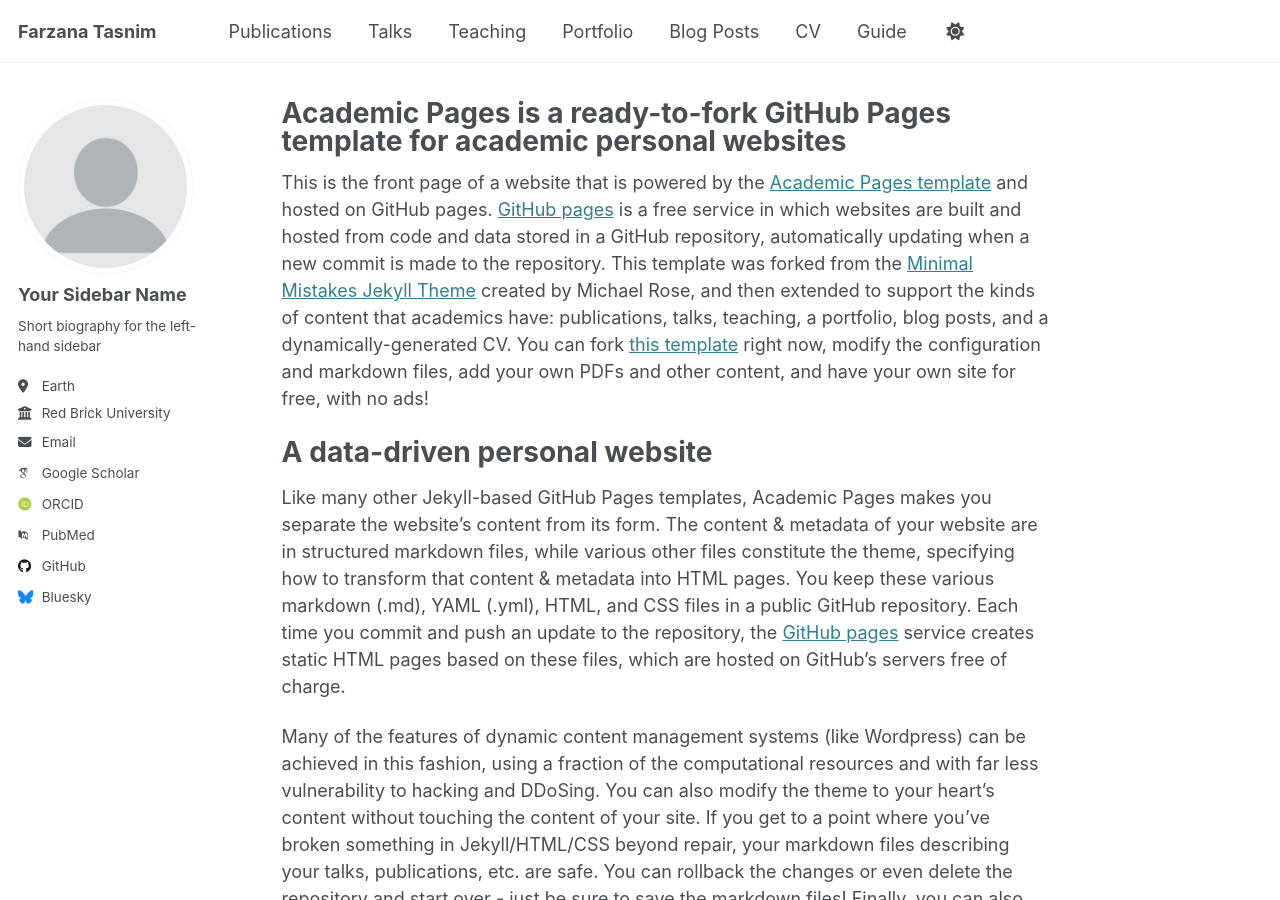
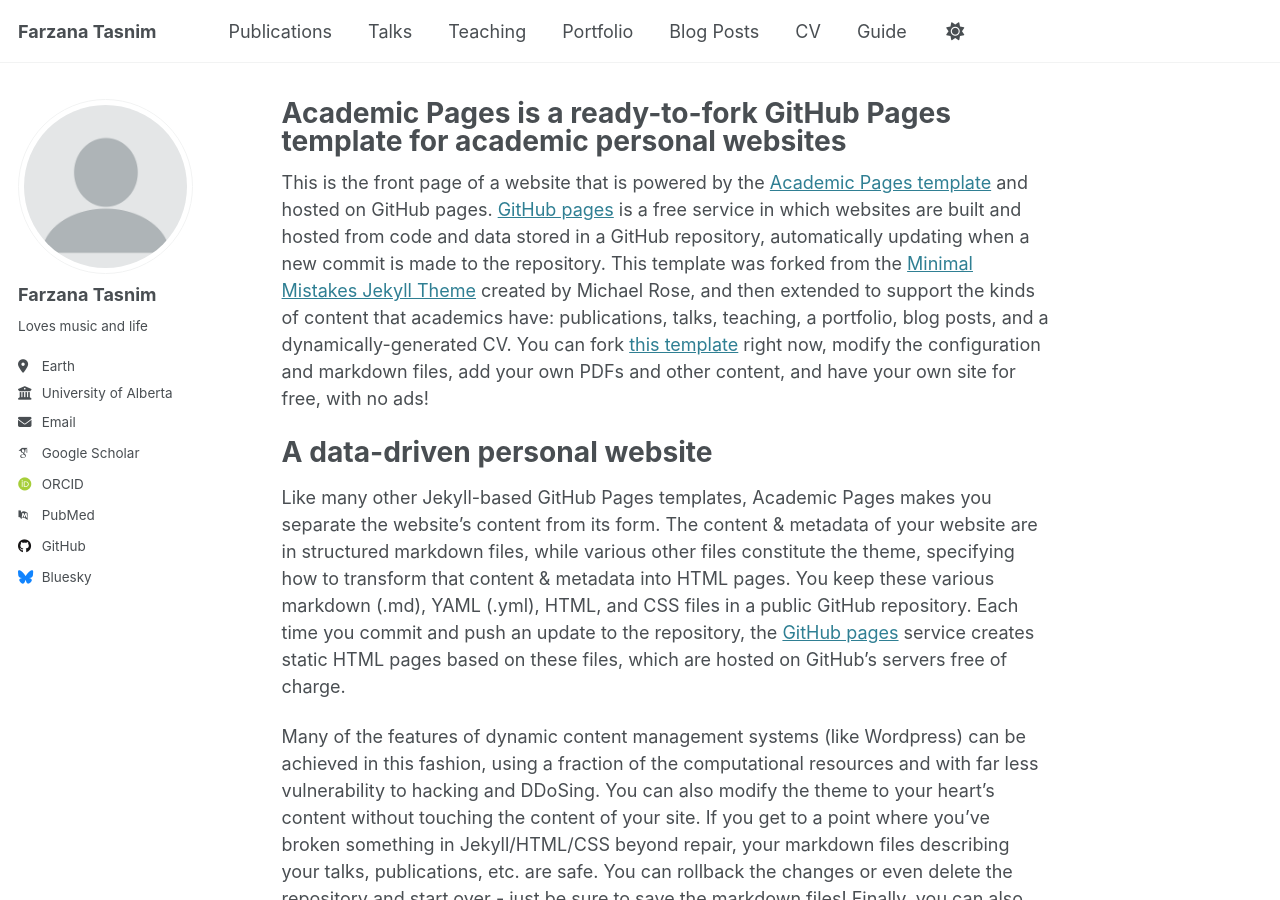
Before and after one commit to Farzanamcj/abouts, a Jekyll site: the page built from _pages/about.md, in a window 1280 px wide and 900 px high. Built offline with Jekyll 4.4.1, drawn with Linux system fonts in a browser that asks for light colours; some web fonts are replaced.

Commit message:
Update _config.yml

```diff
--- a/_config.yml
+++ b/_config.yml
@@ -14,7 +14,7 @@ title_separator          : "-"
 name                     : &name "Farzana Tasnim"
 description              : &description "I am Farzana and this is my academic page"
 url                      : https://FarzanaTasnim.github.io # the base hostname & protocol for your site e.g. "https://[your GitHub username].github.io"
-baseurl                  : "" # the subpath of your site, e.g. "/blog"
+baseurl                  : "/abouts" # the subpath of your site, e.g. "/blog"
 repository               : "abouts/FarzanaTasnim.github.io"
 
 # Site Author - The following control what appear as part of the author content on the side bar.
@@ -23,13 +23,13 @@ repository               : "abouts/FarzanaTasnim.github.io"
 author:
   # Biographic information
   avatar           : "profile.png"
-  name             : "Your Sidebar Name"
+  name             : "Farzana Tasnim"
   pronouns         : # example: "she/her"
-  bio              : "Short biography for the left-hand sidebar"
+  bio              : "Loves music and life"
   location         : "Earth"
-  employer         : "Red Brick University"
+  employer         : "University of Alberta"
   uri              : # URL
-  email            : "none@example.org"
+  email            : "farzanat@ualberta.ca"
 
   # Academic websites
   arxiv            : # URL - Update with the correct link to your profile
@@ -59,7 +59,7 @@ author:
   keybase          : # Username
   instagram        : # Username
   lastfm           : # Username
-  linkedin         : # Username
+  linkedin         : # https://www.linkedin.com/in/farzana-tasnim-pinky-29124a2b9/
   mastodon         : # URL
   medium           : # URL
   pinterest        : # Username
```
